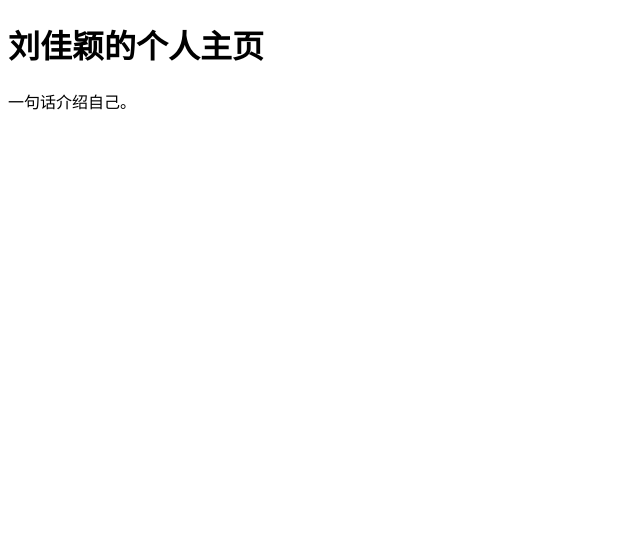
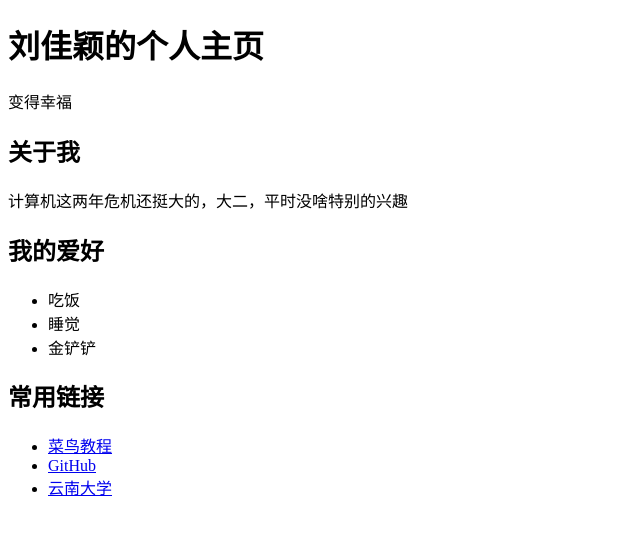
Before and after one commit to ll528384/frontend-practice, a plain HTML site: page homepage/index.html in a window 1280 px wide. Shown: the whole page, without its empty margins (0-640 px from the left). Drawn offline with Linux system fonts and the light colour scheme.

Commit message:
补充自我介绍、爱好和链接列表

```diff
--- a/homepage/index.html
+++ b/homepage/index.html
@@ -7,6 +7,20 @@
 </head>
 <body>
   <h1>刘佳颖的个人主页</h1>
-  <p>一句话介绍自己。</p>
+  <p>变得幸福</p>
 </body>
 </html>
+<h2>关于我</h2>
+<p>计算机这两年危机还挺大的，大二，平时没啥特别的兴趣</p>
+<h2>我的爱好</h2>
+<ul>
+  <li>吃饭</li>
+  <li>睡觉</li>
+  <li>金铲铲</li>
+</ul>
+<h2>常用链接</h2>
+<ul>
+  <li><a href="https://www.runoob.com/html/html-tutorial.html" target="_blank">菜鸟教程</a></li>
+  <li><a href="https://github.com" target="_blank">GitHub</a></li>
+  <li><a href="https://www.yunnan.edu.cn" target="_blank">云南大学</a></li>
+</ul>
```
Also changed, not shown: index.html (added, +12 -0 lines).
